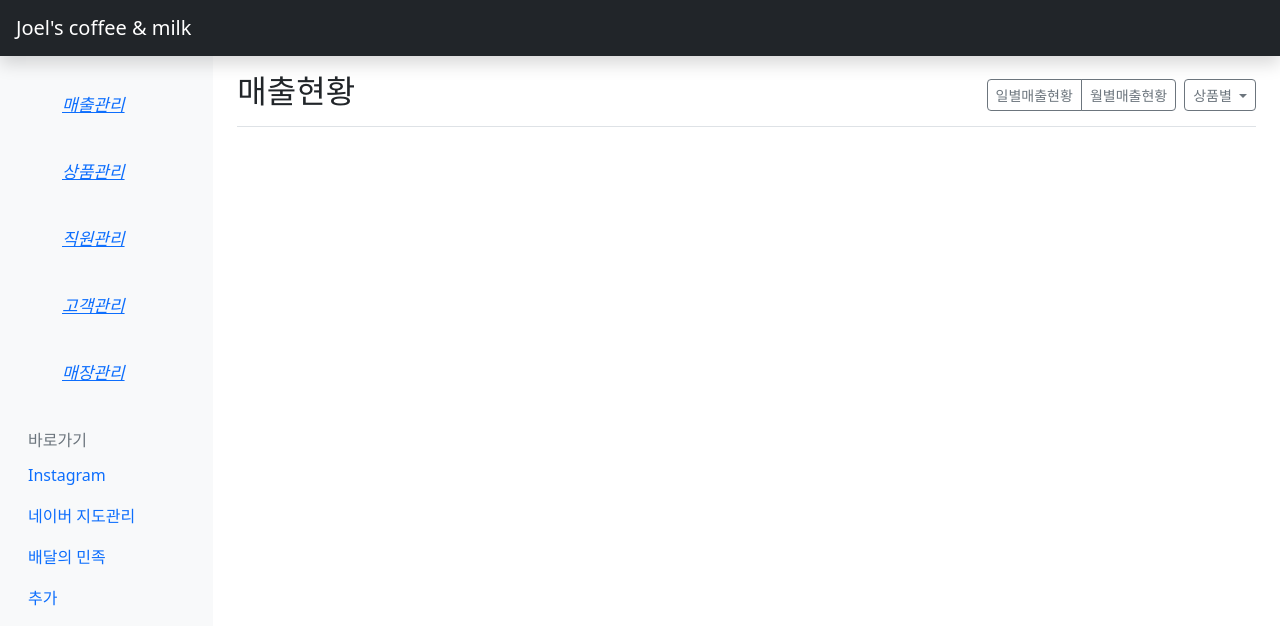
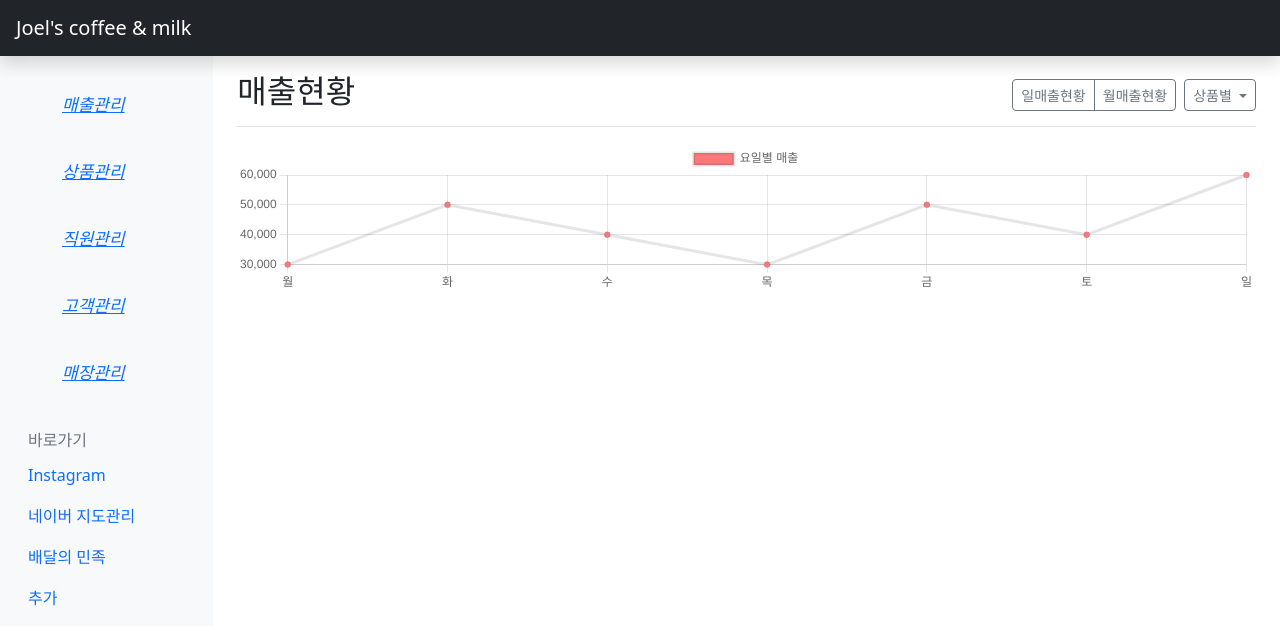
Before and after one commit to WooHCode/joeladminPage, a Vue app: page /sales in a window 1280 px wide. Shown: the top 644 px of the page. Built offline with nearby package versions, Linux system fonts and the light colour scheme; some icons are missing.

Commit message:
insert chart.js

```diff
--- a/src/pages/Sales.vue
+++ b/src/pages/Sales.vue
@@ -8,8 +8,10 @@
           <h1 class="h2">매출현황</h1>
           <div class="btn-toolbar mb-2 mb-md-0">
             <div class="btn-group me-2">
-              <button type="button" class="btn btn-sm btn-outline-secondary">일별매출현황</button>
-              <button type="button" class="btn btn-sm btn-outline-secondary">월별매출현황</button>
+              <button type="button" class="btn btn-sm btn-outline-secondary"
+                @click="weekData = true, monthData = false">일매출현황</button>
+              <button type="button" class="btn btn-sm btn-outline-secondary"
+                @click="monthData = true, weekData = false">월매출현황</button>
             </div>
             <div class="dropdown">
               <button type="button" class="btn btn-sm btn-outline-secondary dropdown-toggle" @click="dropdown = true">
@@ -24,6 +26,10 @@
             </div>
           </div>
         </div>
+        <div>
+          <Line id="my-chart-id" :options="chartOptions" :data="chartDataW" v-if="weekData == true" />
+          <Line id="my-chart-id" :options="chartOptions" :data="chartDataM" v-if="monthData == true" />
+        </div>
       </main>
     </div>
   </div>
@@ -31,13 +37,56 @@
 
 <script>
 import SidebarMenu from "@/components/SidebarMenu.vue"
+import { Line } from 'vue-chartjs'
+import {
+  Chart as ChartJS,
+  CategoryScale,
+  LinearScale,
+  PointElement,
+  LineElement,
+  Title,
+  Tooltip,
+  Legend
+} from 'chart.js'
+
+ChartJS.register(CategoryScale,
+  LinearScale,
+  PointElement,
+  LineElement,
+  Title,
+  Tooltip,
+  Legend)
+
 export default {
   data() {
     return {
       dropdown: false,
+      weekData: true,
+      monthData: false,
+      chartDataW: {
+        labels: ['월', '화', '수', '목', '금', '토', '일'],
+        datasets: [{
+          label: '요일별 매출',
+          backgroundColor: '#f87979',
+          data: [30000, 50000, 40000, 30000, 50000, 40000, 60000]
+        }]
+      },
+      chartDataM: {
+        labels: ['1월', '2월', '3월', '4월', '5월', '6월', '7월', '8월', '9월', '10월', '11월', '12월'],
+        datasets: [{
+          label: '월별 매출',
+          backgroundColor: '#f87979',
+          data: [300000, 300000, 400000, 600000, 100000, 200000, 600000, 400000, 600000, 100000, 300000]
+
+        }]
+      },
+      chartOptions: {
+        responsive: true,
+        maintainAspectRatio: false
+      }
     }
   },
-  components: { SidebarMenu }
+  components: { SidebarMenu, Line }
 }
 </script>
 
```
